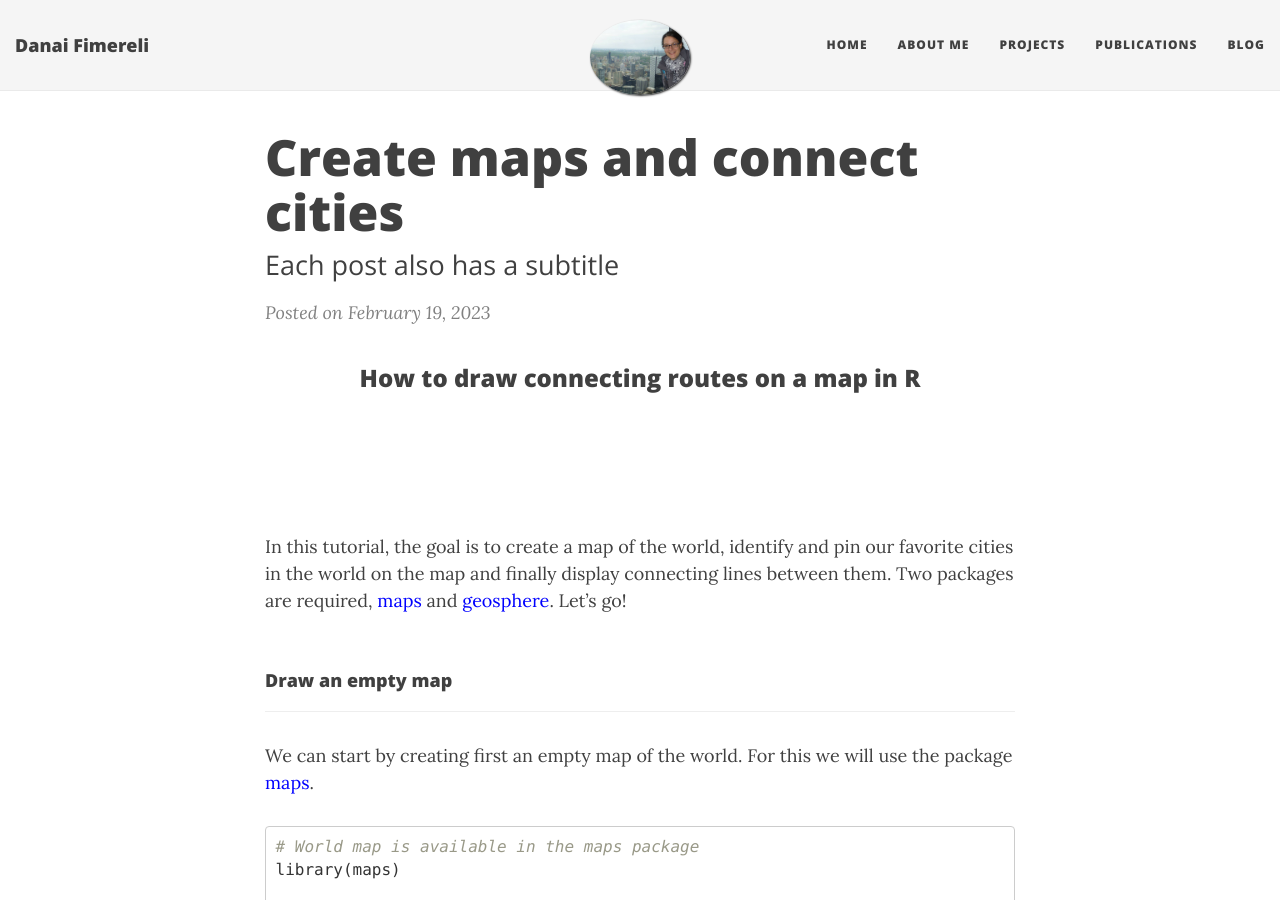
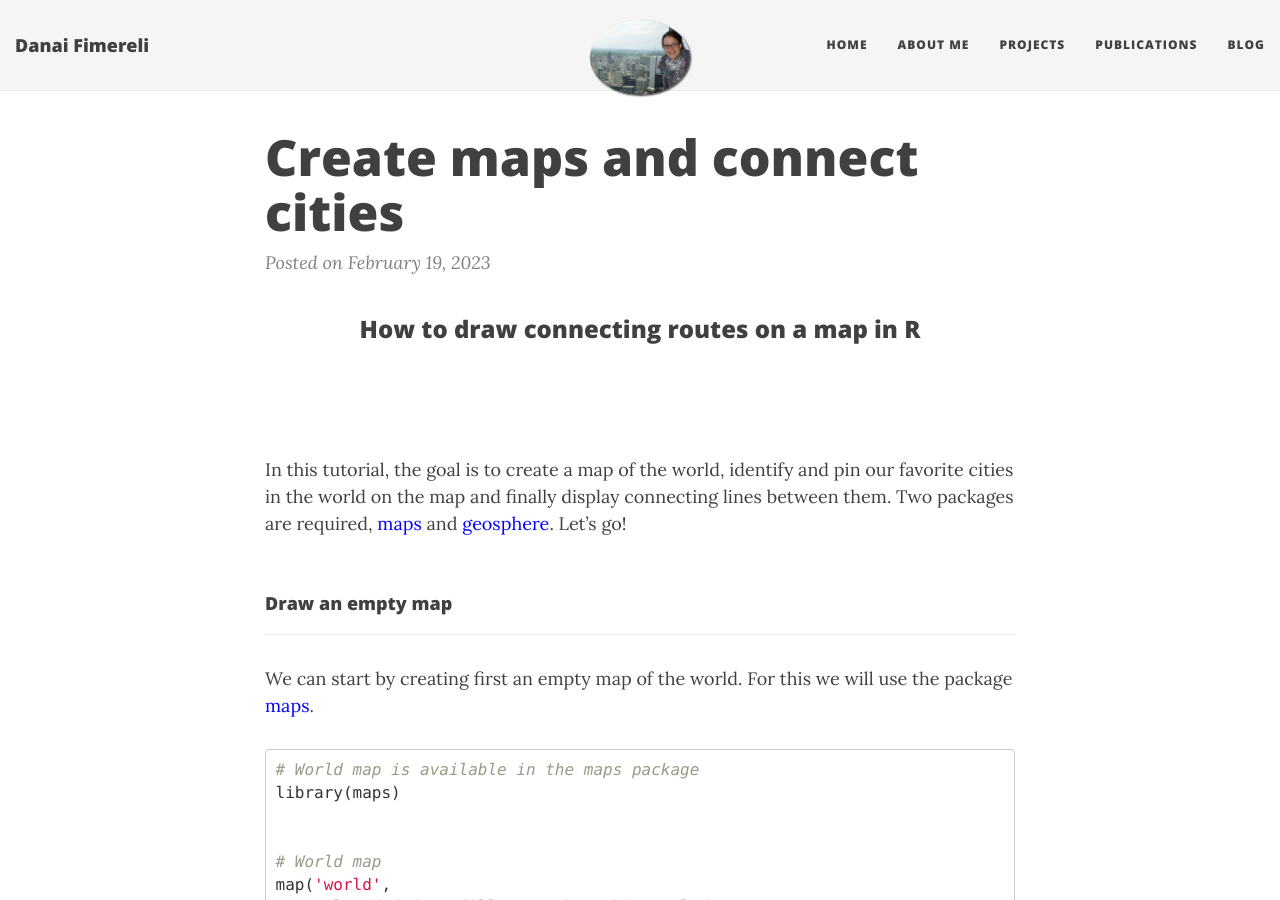
Before and after one commit to dfimerel/dfimerel.github.io, a Jekyll site: the page built from _posts/2023-02-19-Create-maps-lines.md, in a window 1280 px wide and 900 px high. Built offline with Jekyll 4.4.1, drawn with Linux system fonts in a browser that asks for light colours; nearby versions of some CDN libraries.

Commit message:
Update 2023-02-19-Create-maps-lines.md

```diff
--- a/_posts/2023-02-19-Create-maps-lines.md
+++ b/_posts/2023-02-19-Create-maps-lines.md
@@ -1,14 +1,12 @@
 ---
 layout: post
 title: Create maps and connect cities
-subtitle: Each post also has a subtitle
-tags: [test]
+tags: ["R coding","maps"]
 comments: true
 ---
 
 <h3 style="text-align: center;">How to draw connecting routes on a map in R</h3>
-<br><br><br>
-
+<br><br>
 
 In this tutorial, the goal is to create a map of the world, identify and pin our favorite cities in the world on the map and finally display connecting lines between them. Two packages are required, <font color="blue">maps</font> and <font color="blue">geosphere</font>. Let's go! <br><br>
 
```
